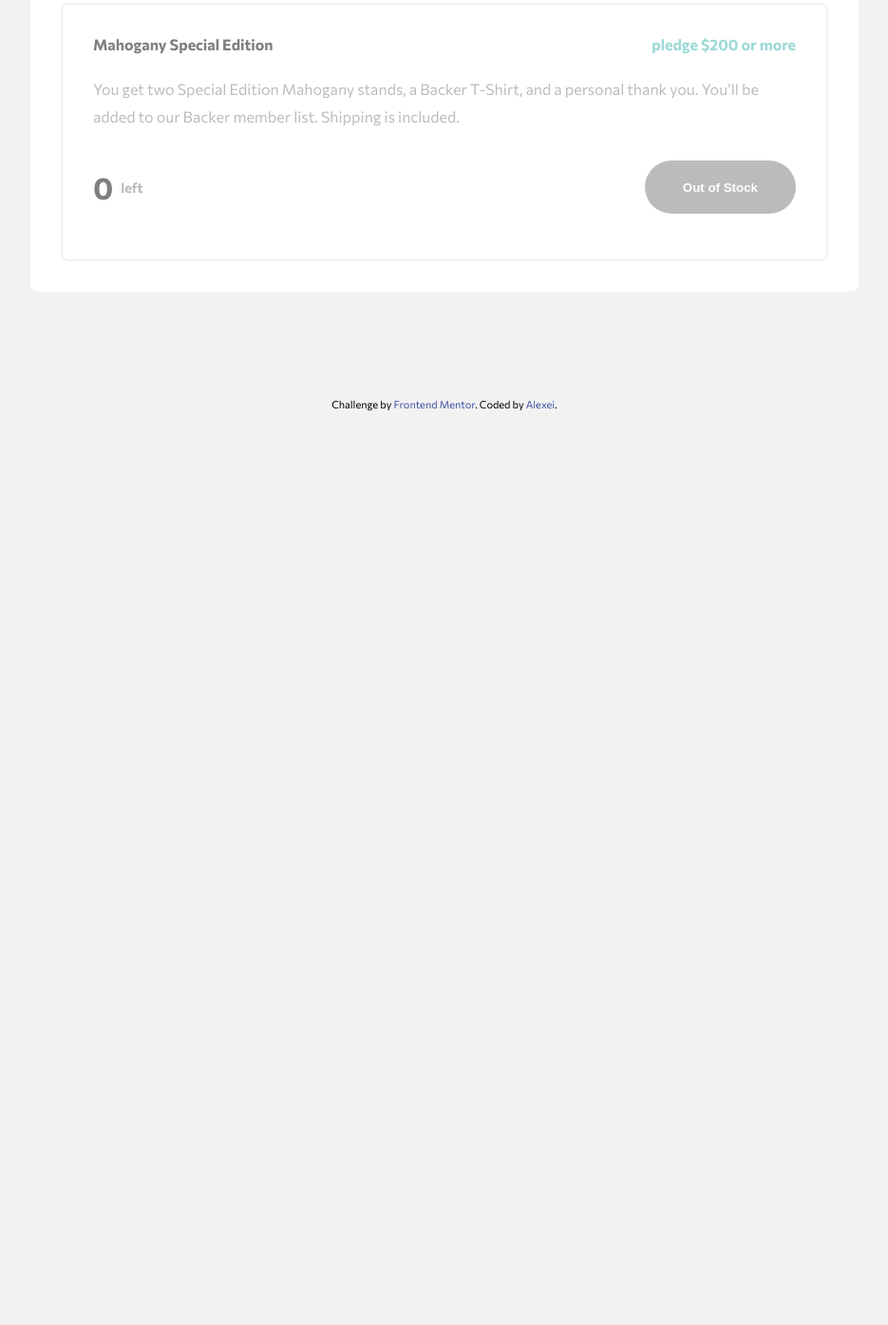
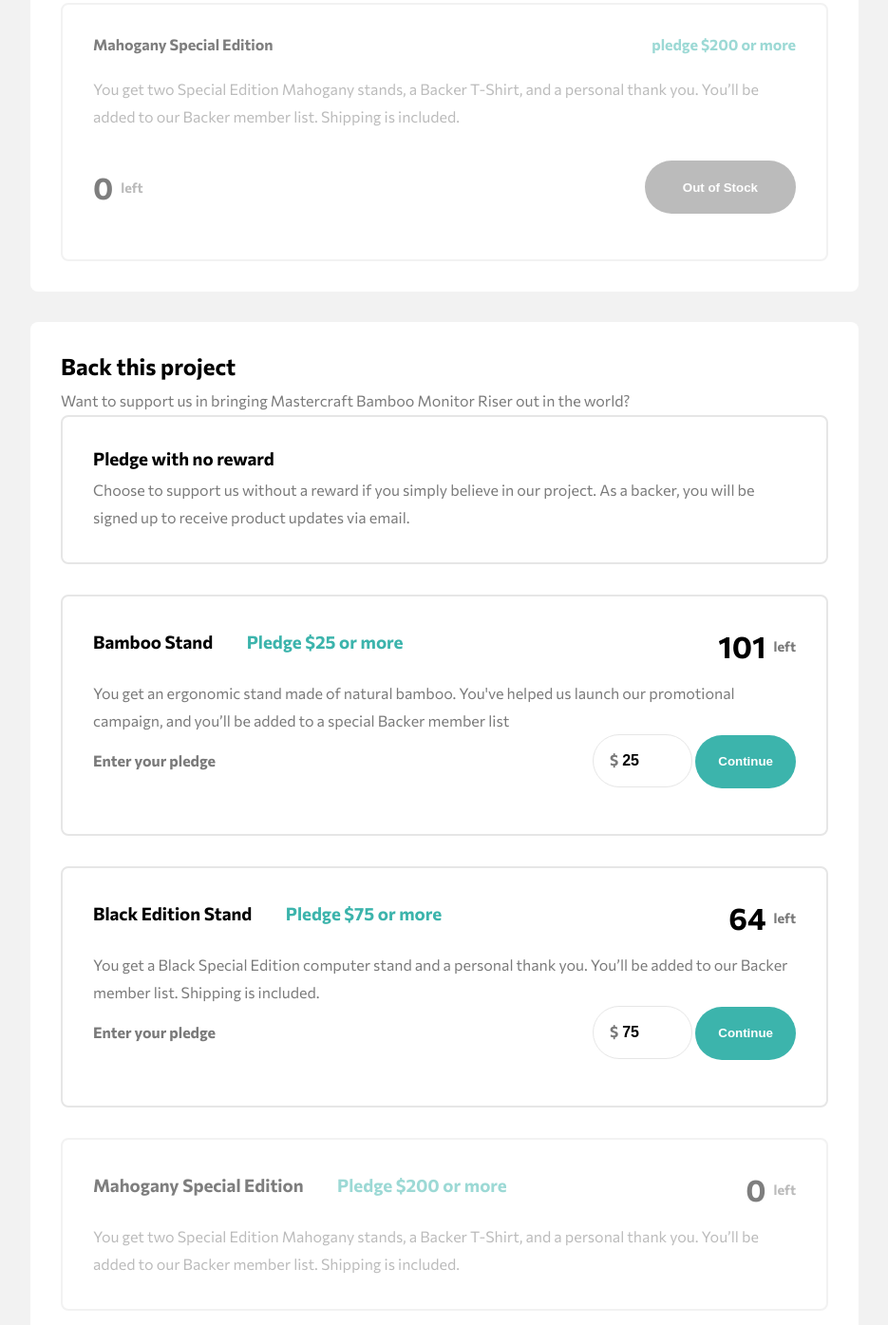
Before and after one commit to Batareika007/crowdfunding-product-page, a website: page index.html in a window 1280 px wide. Shown: the part 1765-3160 px from the top of the page at 95% size, without its empty margins (172-1107 px from the left). Before the commit the page ends 2229 px from the top, so only its background shows below. Drawn offline with Linux system fonts and the light colour scheme.

Commit message:
styling modal section

```diff
--- a/index.html
+++ b/index.html
@@ -198,7 +198,100 @@
 
       </div>
     </section>
+
+    <!------------ modal window ------------------>
+
+    <section class="modal main__item block">
+      <h2 class="block__header">Back this project</h2>
+      <p class="block__text">Want to support us in bringing Mastercraft Bamboo Monitor Riser out in the world?</p>
+
+
+
+      <!-- Pledge with no reward -->
+
+      <div class="block__inner">
+        <h3 class="block__header">Pledge with no reward</h3>
+        <p class="block__text">
+          Choose to support us without a reward if you simply believe in our project. As a backer,
+          you will be signed up to receive product updates via email.
+        </p>
+      </div>
+
+      <!-- Bamboo Stand 25-->
+
+      <div class="block__inner">
+        <div class="block__spacer">
+          <h3 class="block__header"><span>Bamboo Stand</span> <span class="block__price">Pledge $25 or more</span></h3>
+          <div class="count">
+            <span class="count__number">101</span>
+            <span class="count__regular">left</span>
+          </div>
+        </div>
+        <p class="block__text">You get an ergonomic stand made of natural bamboo. You've helped us launch our
+          promotional campaign, and you’ll be added to a special Backer member list
+        </p>
+        <!-- form -->
+        <div class="block__spacer">
+          <p class="block__text">Enter your pledge</p>
+          <form action="">
+            <label for="price25" class="block__text">$</label>
+            <input class="input-number" type="number" id="price25" value="25">
+            <button class="block__btn">Continue</button>
+          </form>
+        </div>
+      </div>
+      <!-- Black Edition Stand 75 -->
+
+      <div class="block__inner">
+        <div class="block__spacer">
+          <h3 class="block__header"><span>Black Edition Stand </span> <span class="block__price">Pledge $75 or
+              more</span></h3>
+          <div class="count">
+            <span class="count__number">64</span>
+            <span class="count__regular">left</span>
+          </div>
+        </div>
+        <p class="block__text">
+          You get a Black Special Edition computer stand and a personal thank you. You’ll be added to our Backer
+          member list. Shipping is included.
+        </p>
+        <div class="block__spacer">
+          <p class="block__text">Enter your pledge</p>
+          <form action="">
+            <label for="price75" class="block__text">$</label>
+            <input class="input-number" type="number" id="price75" value="75">
+            <button class="block__btn">Continue</button>
+          </form>
+        </div>
+      </div>
+
+      <!-- Mahogany Special Edition 200 -->
+
+      <div class="block__inner block__disabled">
+        <div class="block__spacer">
+          <h3 class="block__header"> <span>Mahogany Special Edition</span> <span class="block__price">Pledge $200 or
+              more</span></h3>
+          <div class="count">
+            <span class="count__number">0</span>
+            <span class="count__regular">left</span>
+          </div>
+        </div>
+        <p class="block__text">
+          You get two Special Edition Mahogany stands, a Backer T-Shirt, and a personal thank you. You’ll be added
+          to our Backer member list. Shipping is included.
+        </p>
+
+      </div>
+
+
+
+
+
+
+    </section>
+
   </main>
+
 
 
   <!-- footer -->
--- a/scss/style.scss
+++ b/scss/style.scss
@@ -66,6 +66,17 @@
 ::selection {
     color: none;
     // background: rgba(0, 0, 255, 0.1);
+}
+
+// remove input number arrow
+input::-webkit-outer-spin-button,
+input::-webkit-inner-spin-button {
+    -webkit-appearance: none;
+    margin: 0;
+}
+
+input[type=number] {
+    -moz-appearance: textfield;
 }
 
 ul {
@@ -327,6 +338,65 @@
     display: none;
 }
 
+.modal {
+    .block {
+        &__header {
+            &:hover {
+                color: $cyanLight;
+                cursor: pointer;
+            }
+
+            span:first-child {
+                margin-right: 2rem;
+            }
+        }
+
+        &__text {
+            margin-bottom: 0;
+        }
+
+        &__spacer {
+            align-items: center;
+        }
+
+        &__btn {
+            padding: 0 1.5rem;
+        }
+
+    }
+
+    form {
+        position: relative;
+
+        .input-number {
+            outline: none;
+            border: hsl(0deg, 0%, 90%) solid 1px;
+            height: 56px;
+            border-radius: 56px;
+            width: 105px;
+            padding: 0 10px 0 30px;
+            font-weight: 700;
+            font-size: 1rem;
+
+            &:hover {
+                border: $cyanDark solid 1px;
+                cursor: pointer;
+            }
+
+            &:focus {
+                border: $cyanDark solid 1px;
+            }
+        }
+
+        label {
+            // color: hsl(0deg, 0%, 90%);
+            position: relative;
+            left: 30px;
+        }
+    }
+
+}
+
 // mobile
 
 @media screen and (max-width:768px) {
@@ -423,6 +493,12 @@
     }
 }
 
+@media screen and (max-width: 630px) {
+    .block__count {
+        margin-bottom: 1rem;
+    }
+}
+
 @media screen and (max-width:425px) {
     .main__item {
         padding: 1rem;
@@ -448,12 +524,6 @@
         }
 
     }
-
-
-
-    .block__count {
-        margin-bottom: 1rem;
-    }
 }
 
 @media screen and (max-width:375px) {}
```
Also changed, not shown: css/style.css.
